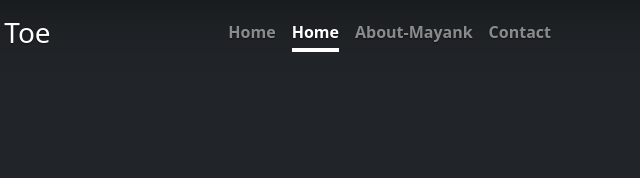
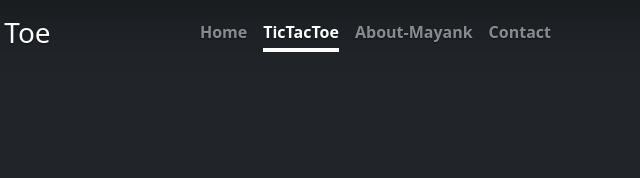
Before and after one commit to mayank-0407/playzone, a plain HTML site: page tictac.html in a window 1280 px wide. Shown: the top 178 px of the page, 409-1049 px from the left. Drawn offline with Linux system fonts and the light colour scheme.

Commit message:
Fixing Bugs

```diff
--- a/tictac.html
+++ b/tictac.html
@@ -62,7 +62,7 @@
       <h3 class="float-md-start mb-0">Tic Tac Toe</h3>
       <nav class="nav nav-masthead justify-content-center float-md-end">
         <a class="nav-link fw-bold py-1 px-0 " aria-current="page" href="./index.html">Home</a>
-        <a class="nav-link fw-bold py-1 px-0 active" aria-current="page" href="#">Home</a>
+        <a class="nav-link fw-bold py-1 px-0 active" aria-current="page" href="#">TicTacToe</a>
         <a class="nav-link fw-bold py-1 px-0" aria-current="page" href="https://mayankaggarwal.live/" target="_blank_">About-Mayank</a>
         <a class="nav-link fw-bold py-1 px-0" href="https://mayankaggarwal.live/contact-me/" target="_blank_">Contact</a>
       </nav>
```
Also changed, not shown: index.html (+1 -1 lines).
